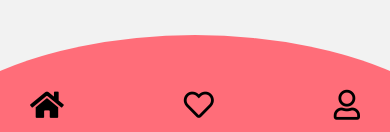
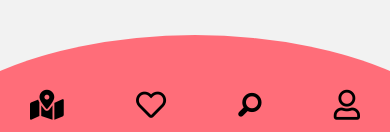
Before and after one commit to erictang0220/Curiocity-FrontEnd, a React Native app: screen /Homepage in a window 390 px wide. Shown: the part 709-841 px from the top of the page. Built offline with nearby package versions, Linux system fonts and the light colour scheme.

Commit message:
Edited icons by removing home icon and adding map icon and explore icon

```diff
--- a/screens/Homepage.js
+++ b/screens/Homepage.js
@@ -3,6 +3,7 @@ import { View, Text, StyleSheet, TouchableOpacity } from 'react-native';
 import { FontAwesome5, MaterialCommunityIcons } from '@expo/vector-icons';
 import Icon from 'react-native-vector-icons/FontAwesome5';
 import Icon1 from 'react-native-vector-icons/Octicons';
+import Icon2 from 'react-native-vector-icons/Foundation';
 import { Input, NativeBaseProvider, Button, Box, Image, AspectRatio } from 'native-base';
 import { useNavigation } from '@react-navigation/native';
 import Container from './Container';
@@ -60,7 +61,7 @@ function BottomButtons () {
           <TouchableOpacity
             onPress={buttonClickedHandler}
             style={styles.roundButton1}>
-            <Icon name="home" size={30} color="#000"/>
+            <Icon name="map-marked-alt" size={30} color="#000"/>
           </TouchableOpacity>
         </View>
         <View>
@@ -68,6 +69,13 @@ function BottomButtons () {
             onPress={buttonClickedHandler}
             style={styles.roundButton1}>
             <Icon name="heart" size={30} color="#000"/>
+          </TouchableOpacity>
+        </View>
+        <View>
+          <TouchableOpacity
+            onPress={buttonClickedHandler}
+            style={styles.roundButton1}>
+            <Icon2 name="magnifying-glass" size={30} color="#000"/>
           </TouchableOpacity>
         </View>
         <View>
```
